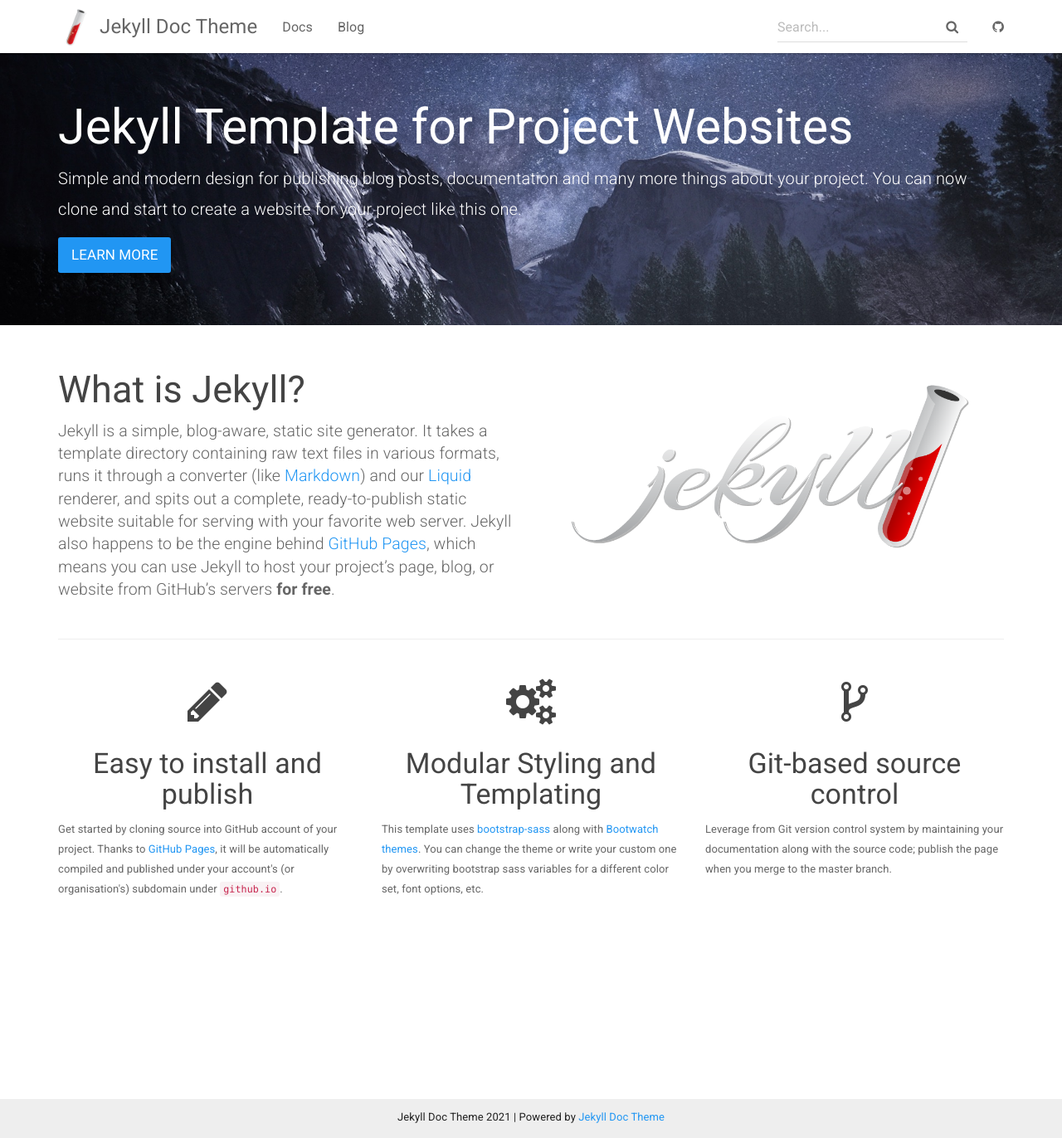
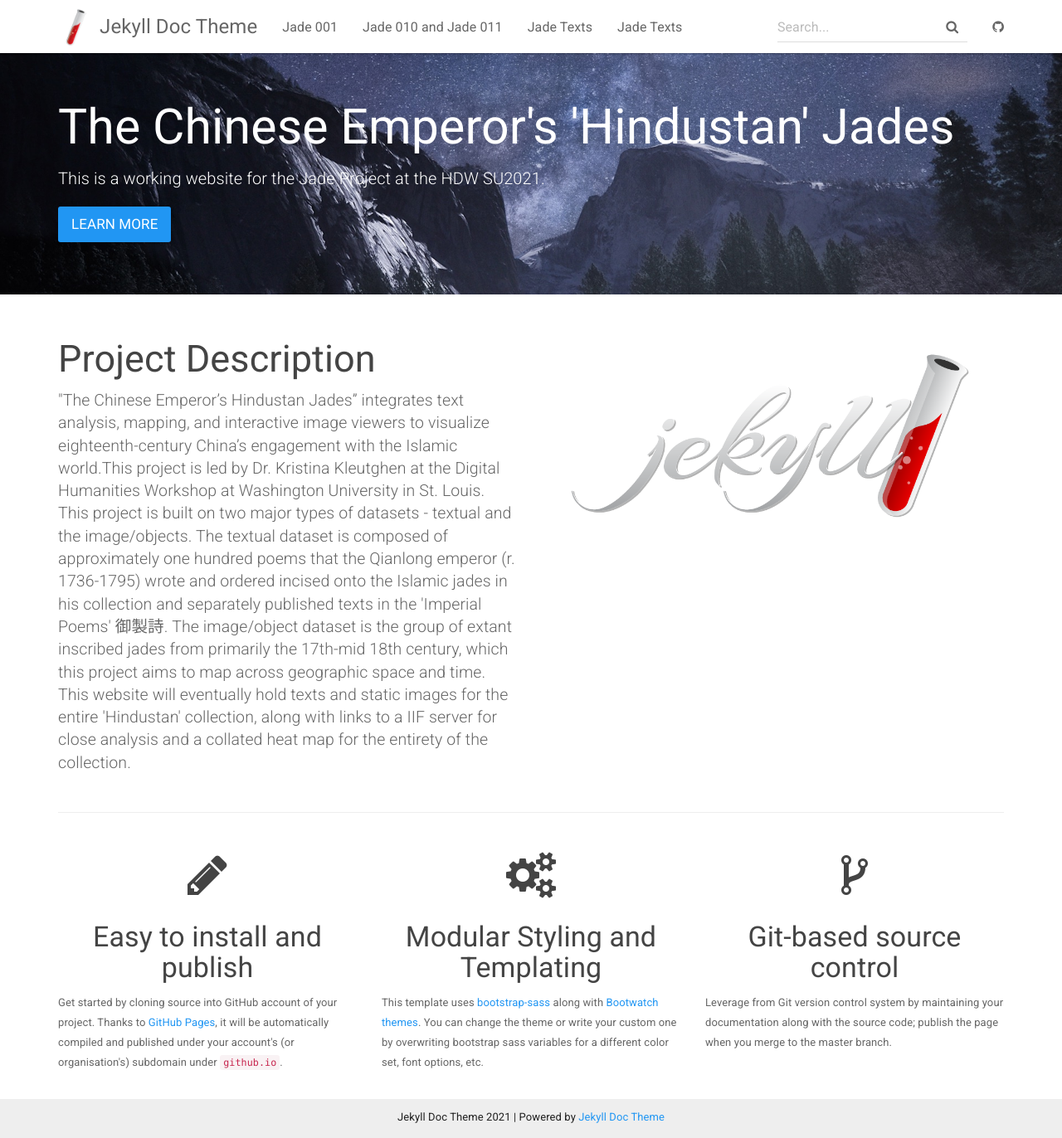
Before and after one commit to aksakalli/jekyll-doc-theme, a Jekyll site: the page built from index.html, in a window 1280 px wide and 1372 px high. Shown: the whole window at 83% size. Built offline with Jekyll 4.4.1, drawn with Linux system fonts in a browser that asks for light colours.

Commit message:
Basic Changes to Site Structure
All the previous commits from yesterday, including project description and modifying and adding new tabs.

```diff
--- a/_data/docs.yml
+++ b/_data/docs.yml
@@ -3,9 +3,11 @@
   - home
   - themes
   - customization
+  - Jade Texts
 
 - title: Examples
   docs:
   - cheatsheet
   - font-awesome
   - bootstrap
+  - Jade-Texts
--- /dev/null
+++ b/_docs/jade_image_collection.html
@@ -0,0 +1 @@
+# Jade Image Collection #
--- a/_includes/topnav.html
+++ b/_includes/topnav.html
@@ -13,8 +13,11 @@
         </div>
         <div id="navbar" class="collapse navbar-collapse">
             <ul class="nav navbar-nav">
-                <li {% if page.sectionid=='docs' %} class="active" {% endif %}><a href="{{ "/docs/home/" | relative_url }}">Docs</a></li>
-                <li {% if page.sectionid=='blog' %} class="active" {% endif %}><a href="{{ site.posts.first.url | relative_url }}">Blog</a></li>
+                <li {% if page.sectionid=='Jade 001' %} class="active" {% endif %}><a href="{{ "/docs/home/" | relative_url }}">Jade 001</a></li>
+                <li {% if page.sectionid=='blog' %} class="active" {% endif %}><a href="{{ site.posts.first.url | relative_url }}">Jade 010 and Jade 011</a></li>
+				<li {% if page.sectionid=='Jade Texts' %} class="active" {% endif %}><a href="{{ "/_docs/jade-texts" | relative_url }}">Jade Texts</a></li>
+				<li {% if page.sectionid='Jade Image Collection' %} class="active" {% endif %}><a href="{{ "/_docs/jade_image_collection" | relative_url }}">Jade Texts</a></li>
+
             </ul>
             <div class="navbar-right">
                 <form class="navbar-form navbar-left">
--- a/index.html
+++ b/index.html
@@ -4,9 +4,8 @@
 
 <div class="header-container jumbotron">
     <div class="container">
-        <h1>Jekyll Template for Project Websites</h1>
-        <p>Simple and modern design for publishing blog posts, documentation and many more things about your project.
-          You can now clone and start to create a website for your project like this one.</p>
+        <h1>The Chinese Emperor's 'Hindustan' Jades</h1>
+        <p>This is a working website for the Jade Project at the HDW SU2021.</p>
         <p><a class="btn btn-primary btn-lg" href="{{ "/docs/home/" | relative_url }}" role="button">Learn more</a></p>
     </div>
 </div>
@@ -14,16 +13,18 @@
 <div class="container">
     <div class="row">
         <div class="col-md-6">
-            <h2 class="header-light regular-pad">What is Jekyll?</h2>
-              <p class="lead">Jekyll is a simple, blog-aware, static site generator. It takes a template
-              directory containing raw text files in various formats, runs it through
-              a converter (like <a href="https://daringfireball.net/projects/markdown/">Markdown</a>)
-              and our <a href="https://github.com/Shopify/liquid/wiki">Liquid</a> renderer, and
-              spits out a complete, ready-to-publish static website suitable
-              for serving with your favorite web server. Jekyll also happens to be the engine
-              behind <a href="https://pages.github.com">GitHub Pages</a>, which means you can use Jekyll
-              to host your project’s page, blog, or website from GitHub’s servers <strong>for
-              free</strong>.</p>
+            <h2 class="header-light regular-pad">Project Description</h2>
+              <p class="lead">"The Chinese Emperor’s Hindustan Jades” integrates text analysis, mapping,
+              and interactive image viewers to visualize eighteenth-century China’s
+			  engagement with the Islamic world.This project is led by Dr. Kristina Kleutghen
+			  at the Digital Humanities Workshop at Washington University in St. Louis.
+             This project is built on two major types of datasets - textual and the image/objects.
+             The textual dataset is composed of approximately one hundred poems that the Qianlong emperor (r. 1736-1795) wrote
+			 and ordered incised onto the Islamic jades in his collection and separately published texts in the 'Imperial Poems' 御製詩.
+			 The image/object dataset is the group of extant inscribed jades from primarily the 17th-mid 18th century, which this project aims to map across
+             geographic space and time. This website will eventually hold texts and static images for the entire
+             'Hindustan' collection, along with links to a IIF server for close analysis and a
+             collated heat map for the entirety of the collection.</p>
         </div>
         <div class="col-md-6 text-center">
             <img src="{{ "/assets/img/jekyll-dark.png" | relative_url }}" alt="Jekyll logo" class="img-responsive">
```
Also changed, not shown: _docs/allposts.html (added, +18 -0 lines), jade-texts.html (added, +9 -0 lines), _docs/jade-texts.html (added), _docs/jade_image_collection.txt (added).
